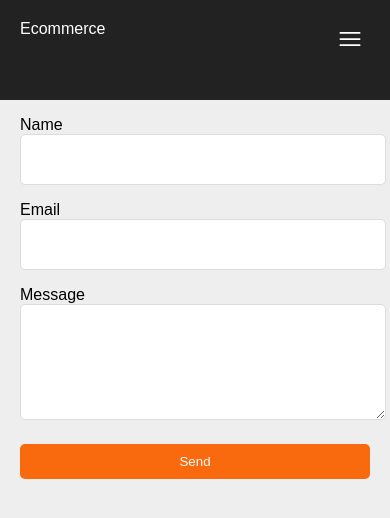
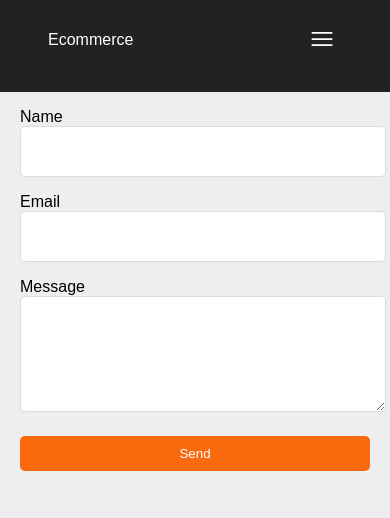
Before and after one commit to JuanAste/E-commerse-Front, a Next.js app: page /contact in a window 390 px wide. Shown: the top 518 px of the page. Built offline with nearby package versions, Linux system fonts and the light colour scheme; no server answers.

Commit message:
fix onclick mobile and not Center

```diff
--- a/components/Header.js
+++ b/components/Header.js
@@ -1,6 +1,5 @@
 import Link from "next/link";
 import styled from "styled-components";
-import Center from "./Center";
 import { useContext, useEffect, useState } from "react";
 import { CartContext } from "./CartContext";
 import BarsIcon from "./Icons/Bars";
@@ -13,14 +12,18 @@ const StyleHeader = styled.header`
 const Logo = styled(Link)`
   color: #fff;
   text-decoration: none;
-  position: relative;
-  z-index: 3;
+  z-index: 5;
+
+  ${(props) =>
+    props.mobilenavactive ? `position:fixed; margin-top:35px;` : ""}
 `;
 
 const Wrapper = styled.div`
   display: flex;
   justify-content: space-between;
   padding: 20px 0;
+  margin: 0rem 3rem;
+  padding-bottom: 2rem;
 `;
 
 const StyledNav = styled.nav`
@@ -72,10 +75,16 @@ const NavButtonIcon = styled.button`
   color: white;
   cursor: pointer;
   position: relative;
-  z-index: 3;
+  ${(props) => (props.mobilenavactive ? ` position: fixed; right: 50px;` : "")}
+  z-index: 5;
   @media screen and (min-width: 768px) {
     display: none;
   }
+`;
+
+const LogoWrapper = styled.div`
+  display: flex;
+  align-items: center;
 `;
 
 export default function Header() {
@@ -92,71 +101,33 @@ export default function Header() {
   return (
     <StyleHeader>
       {loading ? null : (
-        <Center>
+        // <Center>
         <Wrapper>
-            <Logo href={"/"}>Ecommerce</Logo>
+          <LogoWrapper>
+            <Logo href={"/"} mobilenavactive={mobileNavActive ? 1 : 0}>
+              Ecommerce
+            </Logo>
+          </LogoWrapper>
           <StyledNav mobilenavactive={mobileNavActive ? 1 : 0}>
-              <NavLink
-                href={"/"}
-                onClick={(event) => {
-                  setTimeout(() => {
-                    setMobileNavActive((prev) => !prev);
-                  }, 400);
-                }}
-              >
-                Home
-              </NavLink>
-              <NavLink
-                href={"/products?page=1"}
-                onClick={(event) => {
-                  setTimeout(() => {
-                    setMobileNavActive((prev) => !prev);
-                  }, 400);
-                }}
-              >
-                All products
-              </NavLink>
-              <NavLink
-                href={"/categories"}
-                onClick={(event) => {
-                  setTimeout(() => {
-                    setMobileNavActive((prev) => !prev);
-                  }, 500);
-                }}
-              >
-                Categories
-              </NavLink>
+            <NavLink href={"/"}>Home</NavLink>
+            <NavLink href={"/products?page=1"}>All products</NavLink>
+            <NavLink href={"/categories"}>Categories</NavLink>
             {!session ? (
               <NavButton onClick={() => signIn("google")}>Account</NavButton>
             ) : (
-                <NavLink
-                  href={"/account"}
-                  onClick={(event) => {
-                    setTimeout(() => {
-                      setMobileNavActive((prev) => !prev);
-                    }, 400);
-                  }}
-                >
-                  Account
-                </NavLink>
+              <NavLink href={"/account"}>Account</NavLink>
             )}
 
-              <NavLink
-                href={"/cart"}
-                onClick={(event) => {
-                  setTimeout(() => {
-                    setMobileNavActive((prev) => !prev);
-                  }, 400);
-                }}
+            <NavLink href={"/cart"}>Cart ({cartProducts.length})</NavLink>
+          </StyledNav>
+          <NavButtonIcon
+            mobilenavactive={mobileNavActive ? 1 : 0}
+            onClick={() => setMobileNavActive((prev) => !prev)}
           >
-                Cart ({cartProducts.length})
-              </NavLink>
-            </StyledNav>
-            <NavButtonIcon onClick={() => setMobileNavActive((prev) => !prev)}>
             <BarsIcon />
           </NavButtonIcon>
         </Wrapper>
-        </Center>
+        // </Center>
       )}
     </StyleHeader>
   );
```
Lines whose indentation alone changed are shown as unchanged.
